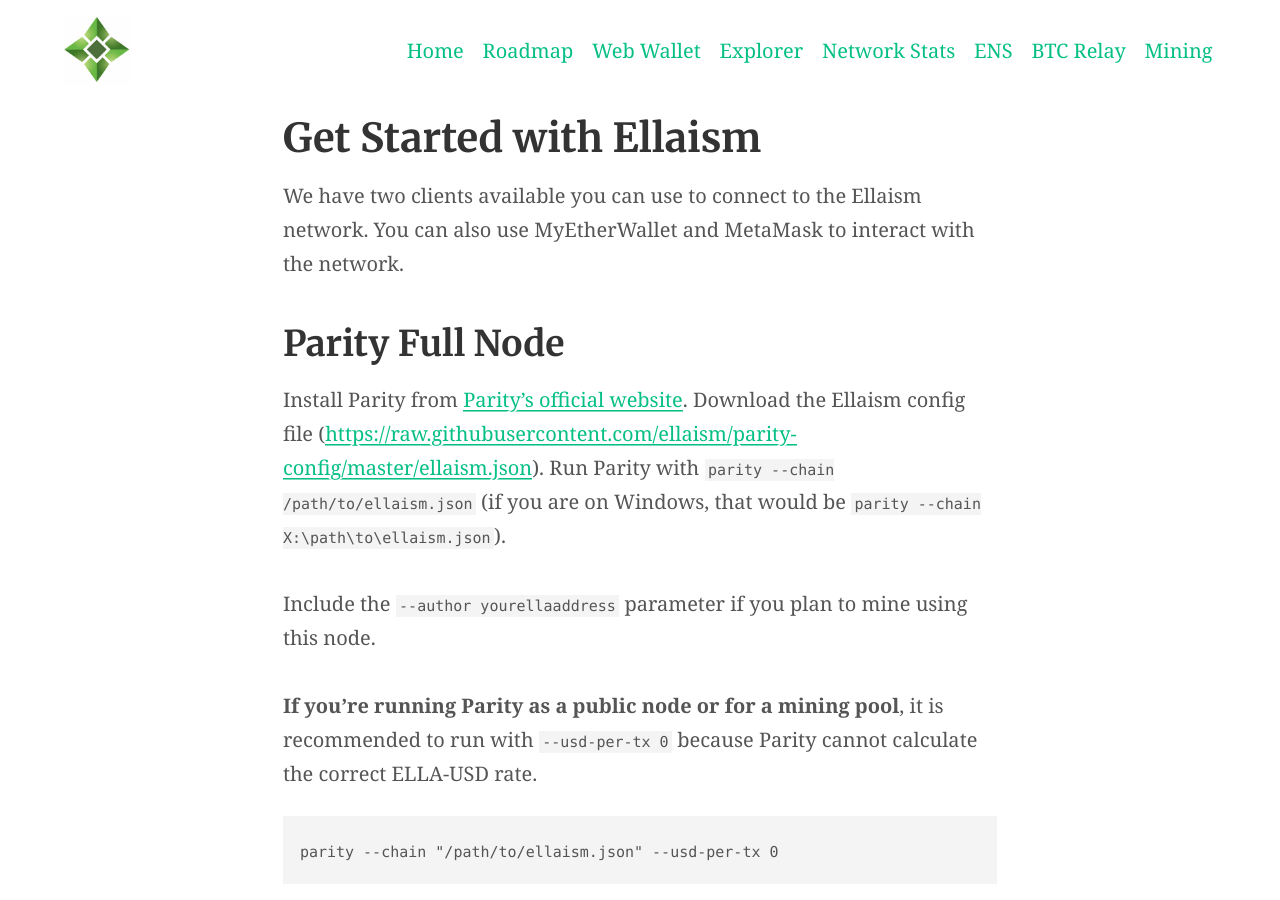
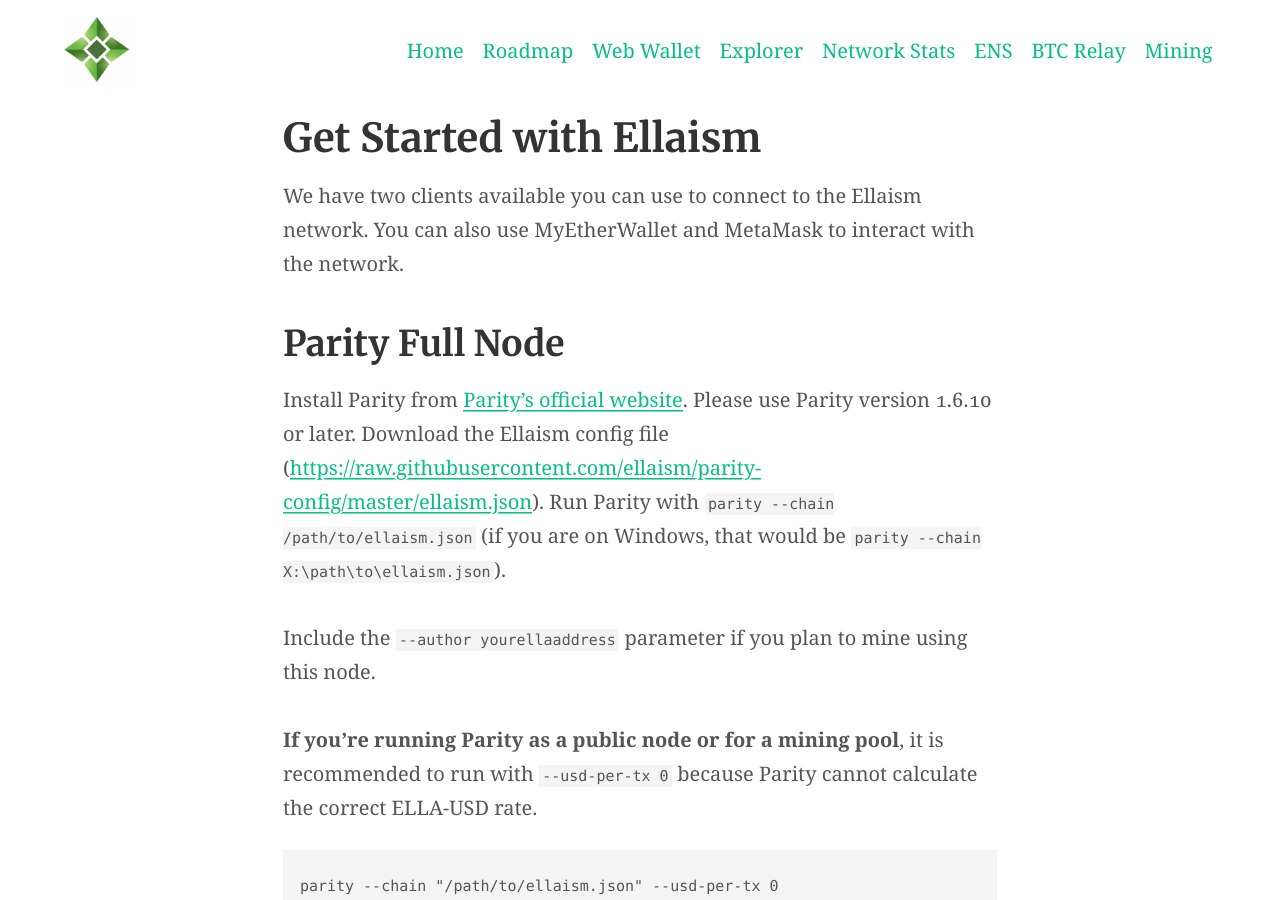
Before and after one commit to ellaism/ellaism.org, a Jekyll site: the page built from install.md, in a window 1280 px wide and 900 px high. Built offline with Jekyll 4.4.1, drawn with Linux system fonts in a browser that asks for light colours; our own code applies the rules of GitHub Pages for plain Markdown files.

Commit message:
Add requirements for Parity version

```diff
--- a/install.md
+++ b/install.md
@@ -8,8 +8,8 @@
 ## Parity Full Node
 
 Install Parity from [Parity's official
-website](https://github.com/paritytech/parity/releases). Download the Ellaism
-config file
+website](https://github.com/paritytech/parity/releases). Please use Parity
+version 1.6.10 or later. Download the Ellaism config file
 ([https://raw.githubusercontent.com/ellaism/parity-config/master/ellaism.json](https://raw.githubusercontent.com/ellaism/parity-config/master/ellaism.json)).
 Run Parity with `parity --chain /path/to/ellaism.json` (if you are on Windows,
 that would be `parity --chain X:\path\to\ellaism.json`).
```
